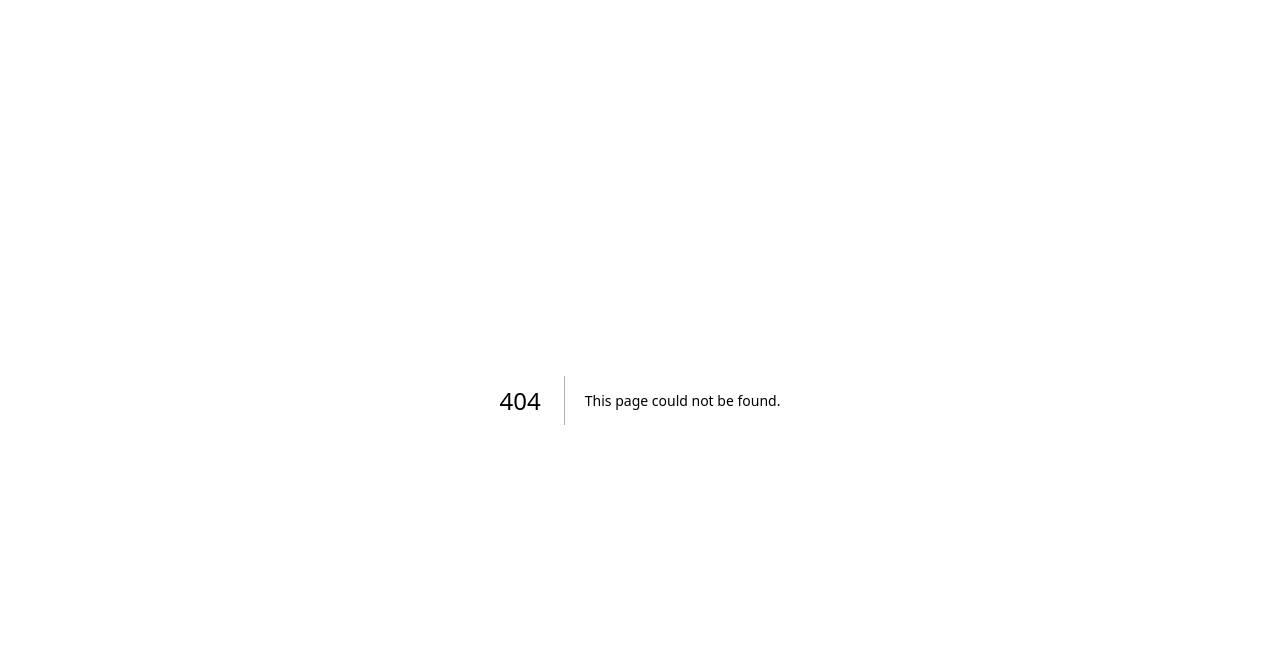
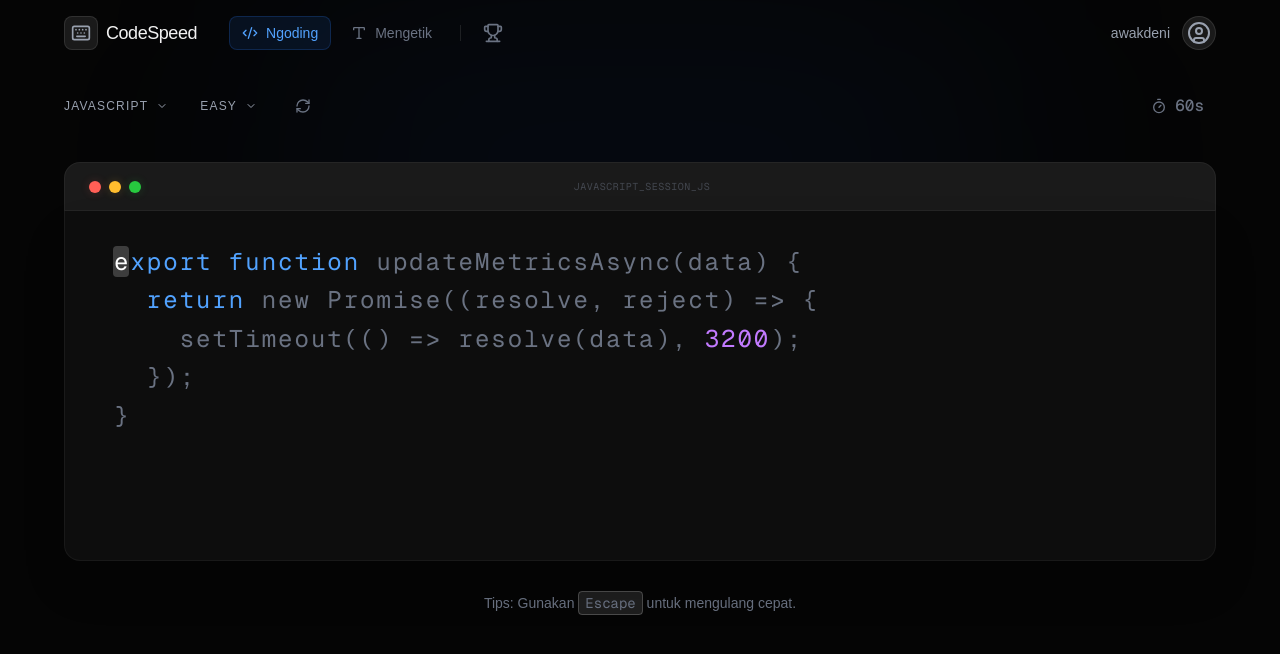
Before and after one commit to awakdeni/typing-test, a Next.js app: page /coding-test in a window 1280 px wide. Before the commit this address had no page. Shown: the top 654 px of the page. Built offline with nearby package versions, Linux system fonts and the light colour scheme.

Commit message:
feat: tambah halaman rute /coding-test

```diff
--- /dev/null
+++ b/src/app/coding-test/page.tsx
@@ -0,0 +1,21 @@
+import { TypingTest } from '@/components/TypingTest';
+
+export const metadata = {
+  title: 'Coding Speed Test - CodeSpeed',
+  description: 'Uji kecepatan ngoding Anda dengan berbagai bahasa pemrograman.',
+};
+
+export default function CodingTestPage() {
+  return (
+    <main className="min-h-screen bg-[#050505] text-gray-200 selection:bg-blue-500/30 pt-4 pb-20 px-4">
+      {/* Background decoration */}
+      <div className="fixed inset-0 overflow-hidden pointer-events-none">
+        <div className="absolute top-0 left-1/2 -translate-x-1/2 w-[60%] h-[40%] bg-blue-600/5 blur-[120px] rounded-full" />
+      </div>
+
+      <div className="relative z-10 container mx-auto px-4">
+        <TypingTest />
+      </div>
+    </main>
+  );
+}
```
